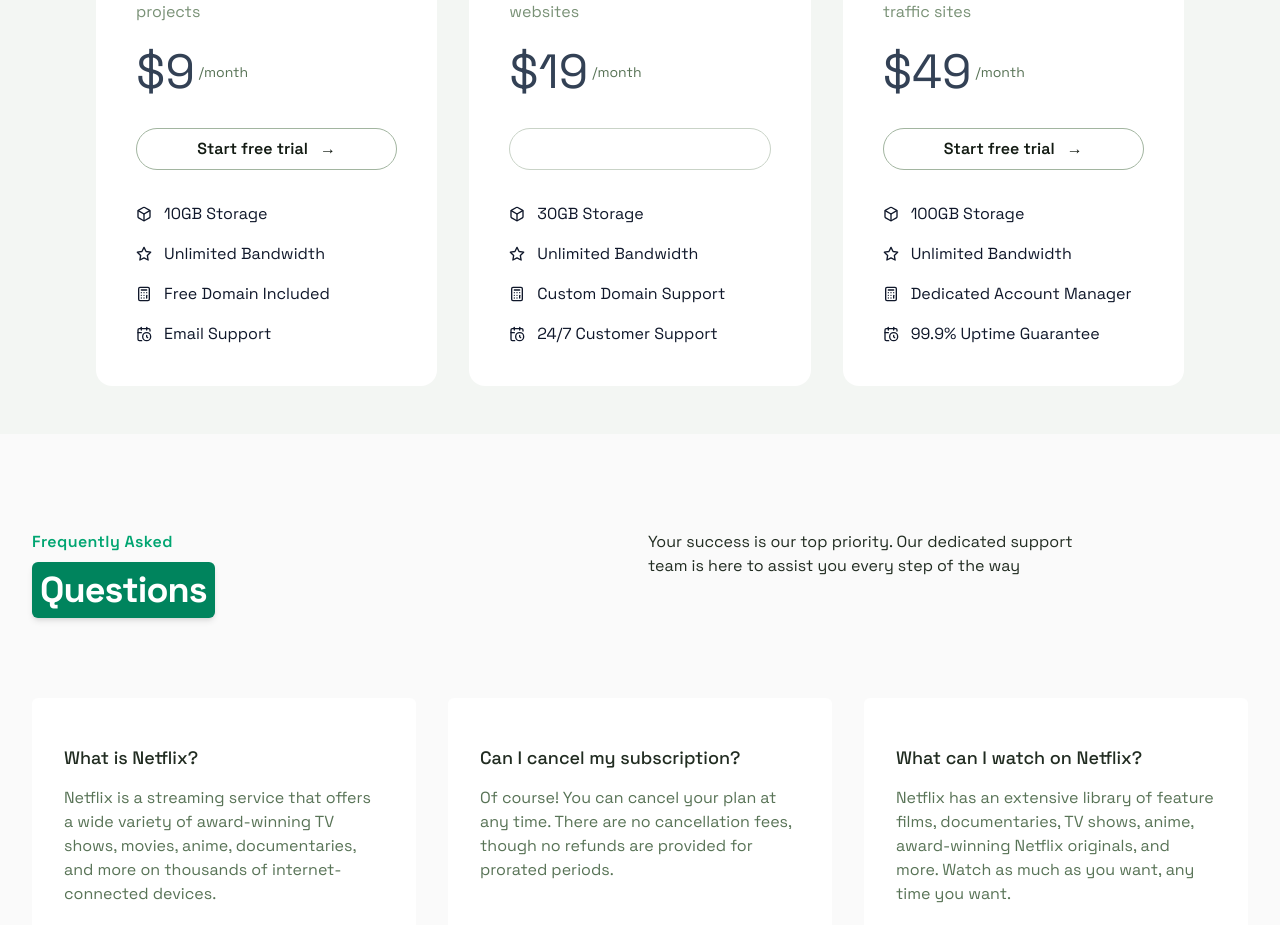
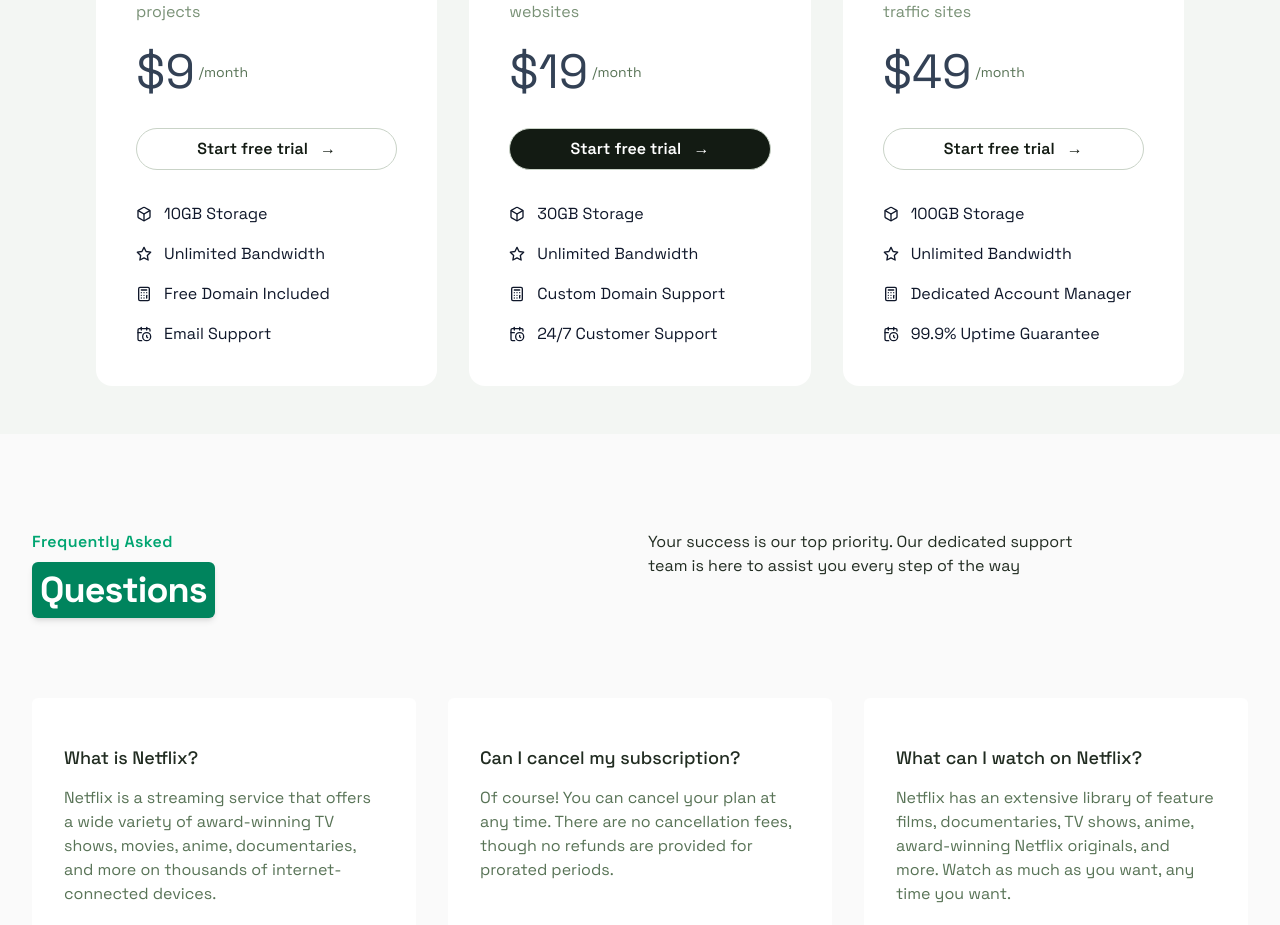
Before and after one commit to Prathamesh-Dukare/dukes-saas-boileplate, a Next.js app: page / in a window 1280 px wide. Shown: the part 5760-6685 px from the top of the page. Built offline with nearby package versions, Linux system fonts and the light colour scheme.

Commit message:
auto commit

```diff
--- a/src/components/PricingTable.js
+++ b/src/components/PricingTable.js
@@ -120,10 +120,10 @@
               <div className='mt-6 flex flex-col items-center'>
                 <Link
                   href='#'
-                  className={`rounded-full border w-full flex items-center justify-center px-4 py-2 bg-white text-gray-950 font-semibold ${
+                  className={`rounded-full border w-full flex items-center justify-center px-4 py-2 font-semibold ${
                     planName === 'Pro'
                       ? ' bg-gray-950 text-white'
-                      : 'border-gray-300'
+                      : 'bg-white text-gray-950'
                   }`}
                 >
                   Start free trial &nbsp; &rarr;
```
